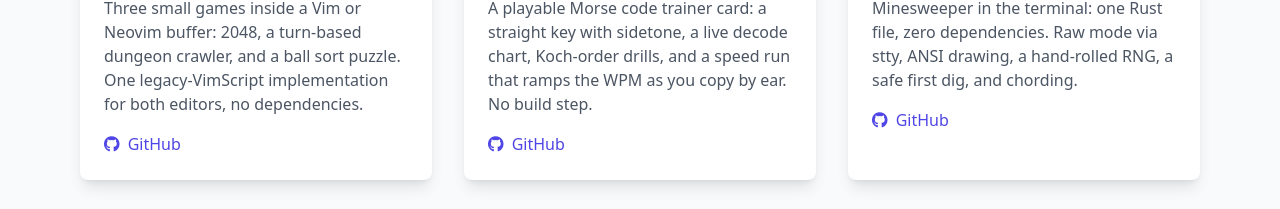
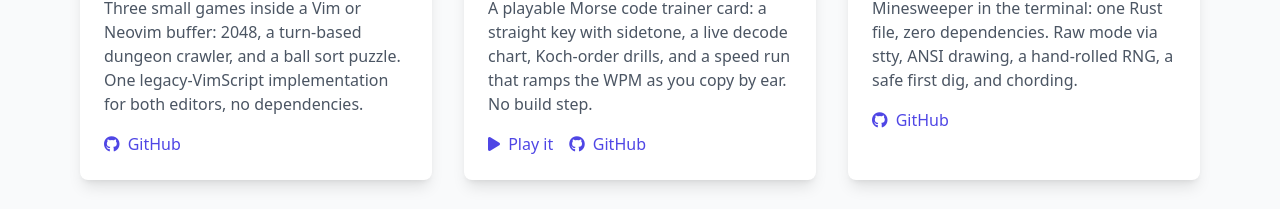
Before and after one commit to Bombing-Around/bombing-around.github.io, a plain HTML site: page index.html in a window 1280 px wide. Shown: the part 1438-1647 px from the top of the page. Drawn offline with nearby package versions, Linux system fonts and the light colour scheme.

Commit message:
docs: link the live dit deck
Dit Deck now serves from GitHub Pages on main, so its entry gets a play
link alongside the repo link.

Co-Authored-By: Claude Opus 5.5 <noreply@anthropic.com>
Claude-Session: https://claude.ai/code/session_01SRCyYevuhMe4W5pcueWgHk

```diff
--- a/index.html
+++ b/index.html
@@ -155,6 +155,10 @@
                     <p class="text-gray-600 mb-4">A playable Morse code trainer card: a straight key with sidetone, a live decode chart,
                         Koch-order drills, and a speed run that ramps the WPM as you copy by ear. No build step.</p>
                     <div class="flex space-x-4">
+                        <a href="https://bombing-around.github.io/dit-deck/"
+                            class="text-indigo-600 hover:text-indigo-800">
+                            <i class="fas fa-play mr-1"></i> Play it
+                        </a>
                         <a href="https://github.com/Bombing-Around/dit-deck"
                             class="text-indigo-600 hover:text-indigo-800">
                             <i class="fab fa-github mr-1"></i> GitHub
```
Also changed, not shown: 1 other file.
